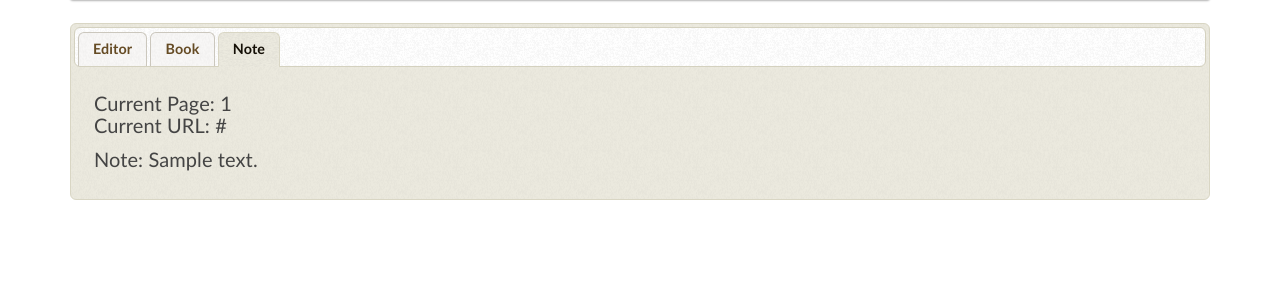
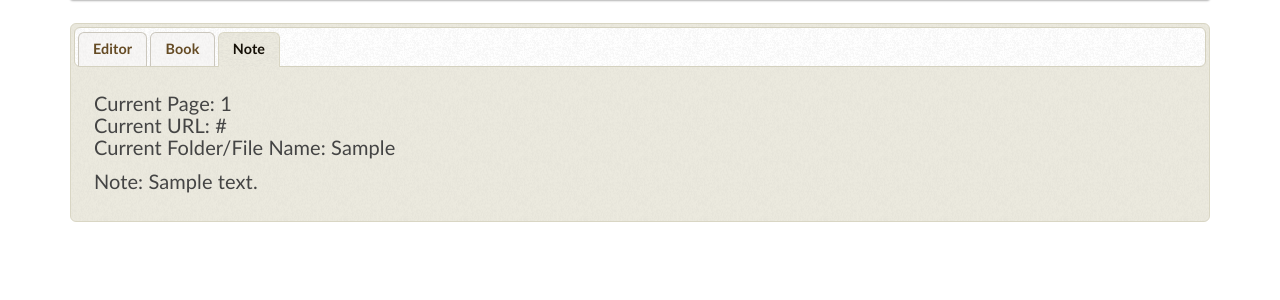
Before and after one commit to pyprism/Hiren-Books, a Django app: a page that uses templates/book.html in a window 1280 px wide. Shown: the part 64-364 px from the top of the page. Run offline with Django 3.2, Linux system fonts and the light colour scheme; a user stored in the database is signed in; tables that the repository leaves empty hold one stand-in row (values such as "Sample post"); some libraries are stand-ins or nearby versions.

Commit message:
added new field

```diff
--- a/templates/book.html
+++ b/templates/book.html
@@ -7,7 +7,7 @@
             <li><a href="#tabs-3">Note</a></li>
         </ul>
         <div id="tabs-1">
-            <form action="#" method="post"> {% csrf_token %}
+            <form class="form-inline" action="#" method="post"> {% csrf_token %}
             <textarea name="note" id="summernote" >
                 {{ book.note }}
             </textarea>
@@ -16,12 +16,19 @@
                     <input type="url" name="current_url" value="{{ book.current_url }}" >
                     <level>Current Page</level>
                     <input type="number" name="page_no" value="{{ book.page_no }}" >
+                    <level>Type</level>
+                    <input type="text" name="type" value="{{ book.type }}" >
+                    <level>Folder/File Name</level>
+                    <input type="text" name="folder" value="{{ book.folder }}" >
                 {% else %}
+                    <level>Type</level>
+                    <input type="type" name="type" value="{{ book.type }}" >
                     <level>Current Page</level>
                     <input type="number" name="page_no" value="{{ book.page_no }}" >
                 {% endif %}
                 <br/>
-                <input class="button" type="submit" value="Save" />
+                <br>
+                <input class="btn btn-default" type="submit" value="Update" />
             </form>
             <br>
             {% if book.finished %}
@@ -45,6 +52,7 @@
                 {% if url %}
                 Current Page: {{ book.page_no }}
                 <br />Current URL: {{ book.current_url }}
+                    <br/> Current Folder/File Name: {{ book.folder }}
                 {% else %}
                 Current Page: {{ book.page_no }}
                 {% endif %}
```
